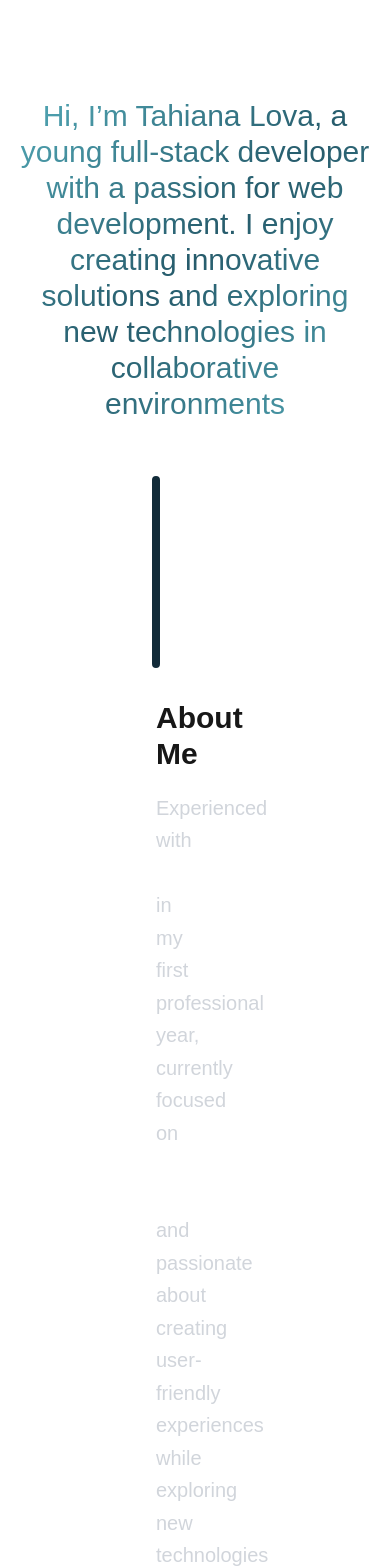
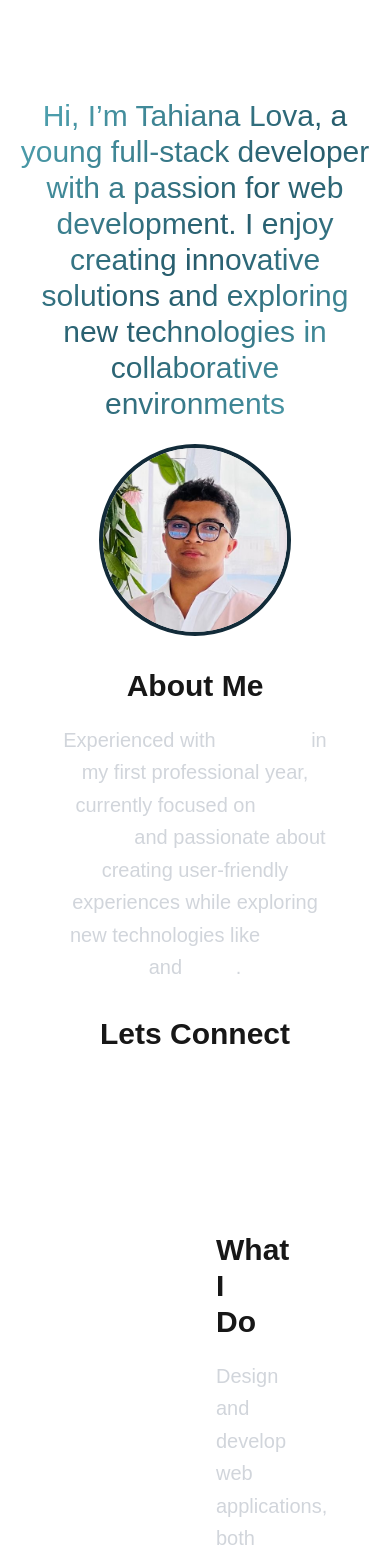
Before and after one commit to Mukkun007/PORTFOLIO-LOVA, a Next.js app: page / in a window 390 px wide. Shown: the top 1568 px of the page. Built offline with nearby package versions, Linux system fonts and the light colour scheme.

Commit message:
mobile biographie

```diff
--- a/src/components/Biographie.tsx
+++ b/src/components/Biographie.tsx
@@ -7,7 +7,7 @@ const Biographie = () => {
 
   return (
     <>
-      <div className="biographie flex flex-wrap ml-[140px] mr-[220px] mt-10">
+      <div className="biographie flex flex-wrap ml-[40px] mr-[40px] mt-2">
         <div className="w-full md:w-1/5 p-4 flex justify-center items-center">
           <div className="w-[12rem] h-[12rem] border-4 border-[#122b39] rounded-full overflow-hidden flex justify-center items-center">
             <img
@@ -19,8 +19,10 @@ const Biographie = () => {
         </div>
 
         <div className="w-full md:w-3/5 p-4">
-          <h2 className="font-bold text-3xl">{t("biographie.about")}</h2>
-          <h3 className="mt-5 text-xl leading-relaxed mr-[50px] text-gray-300">
+          <h2 className="text-center font-bold text-3xl">
+            {t("biographie.about")}
+          </h2>
+          <h3 className="text-center mt-5 text-xl leading-relaxed text-gray-300">
             {t("biographie.desc.p1")}
             <span className="font-bold text-white hover:text-[#00bcd4] transition-colors duration-300">
               {" "}
@@ -45,8 +47,10 @@ const Biographie = () => {
           </h3>
         </div>
         <div className="w-full md:w-1/5 p-4">
-          <h2 className="font-bold text-3xl">{t("biographie.connect")}</h2>
-          <div className="reseaux flex space-x-4 mt-5">
+          <h2 className="text-center font-bold text-3xl">
+            {t("biographie.connect")}
+          </h2>
+          <div className="reseaux flex justify-center space-x-4 mt-5">
             <a
               href="https://www.instagram.com"
               target="_blank"
```
